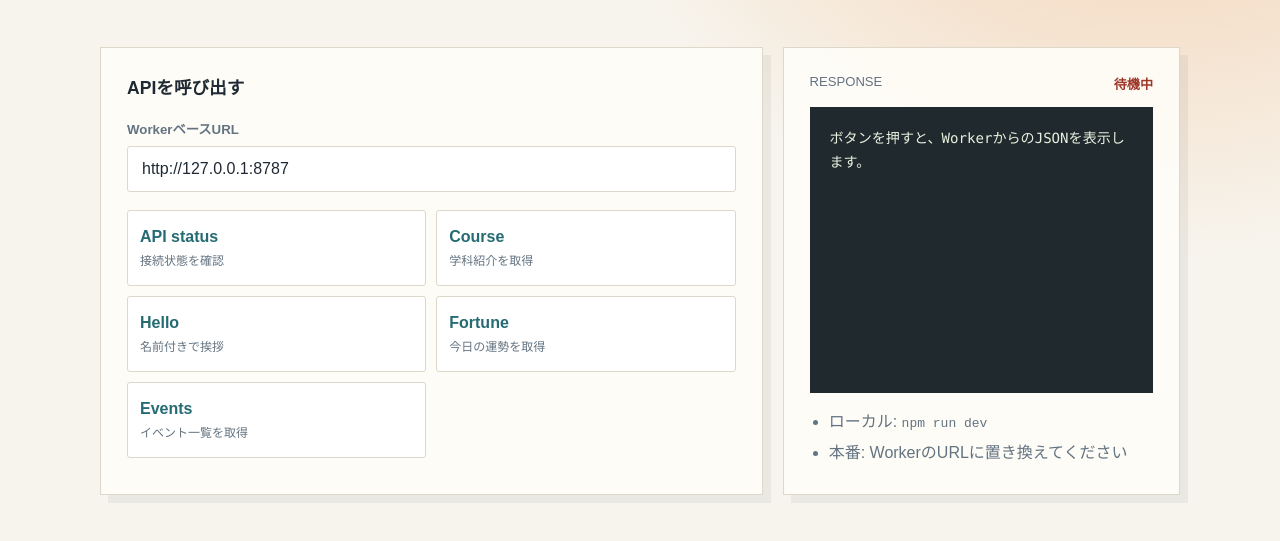
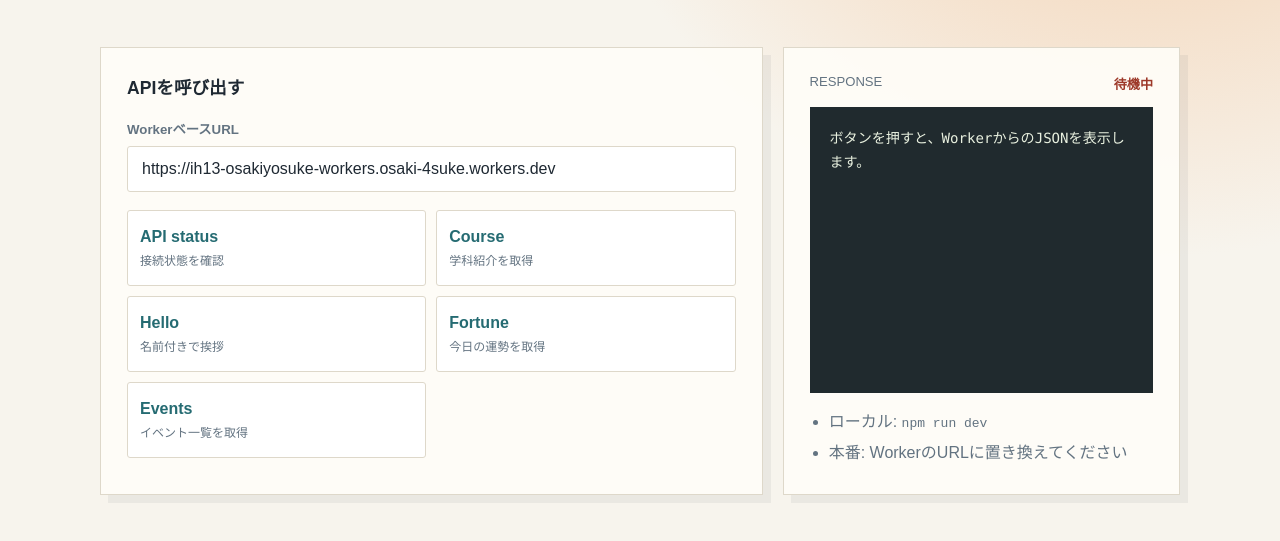
Before and after one commit to TipsSenka/IH13-OsakiYosuke-Workers, a plain HTML site: page pages/index.html in a window 1280 px wide. Shown: the part 361-902 px from the top of the page. Drawn offline with Linux system fonts and the light colour scheme.

Commit message:
本番URL反映

```diff
--- a/pages/index.html
+++ b/pages/index.html
@@ -61,7 +61,7 @@
     <section class="panel">
         <h2>APIを呼び出す</h2>
         <label for="worker-url">WorkerベースURL</label>
-        <input id="worker-url" type="url" value="http://127.0.0.1:8787" placeholder="https://worker-name.account.workers.dev">
+        <input id="worker-url" type="url" value="https://ih13-osakiyosuke-workers.osaki-4suke.workers.dev" placeholder="https://worker-name.account.workers.dev">
         <div class="endpoint-grid">
             <button type="button" data-path="/api"><strong>API status</strong><span>接続状態を確認</span></button>
             <button type="button" data-path="/api/course"><strong>Course</strong><span>学科紹介を取得</span></button>
```
